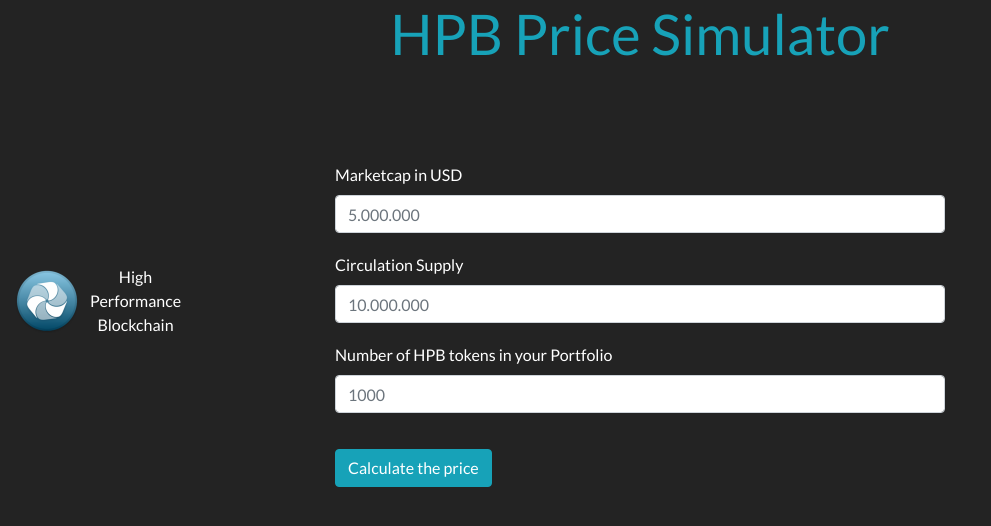
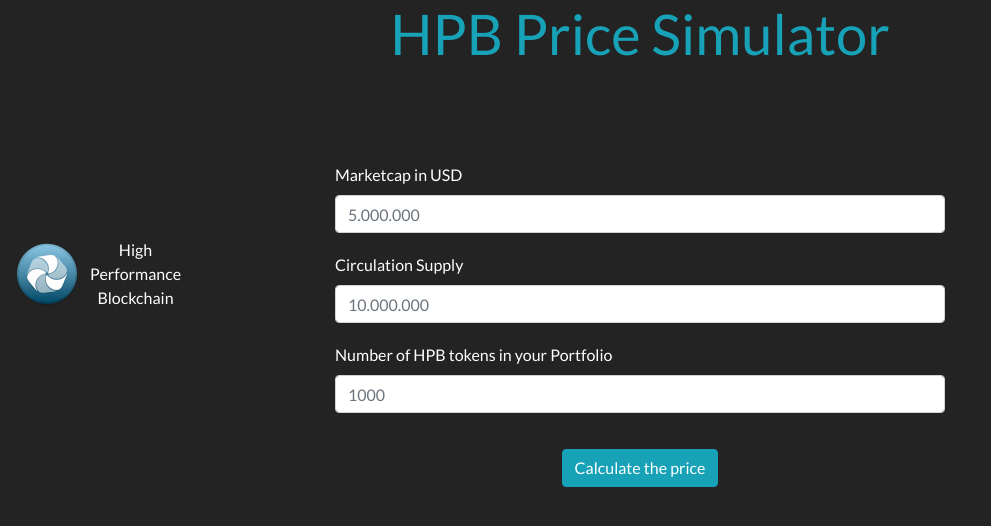
Before and after one commit to ND-06/HPB-Price-Simulator, a plain HTML site: page index.html in a window 1280 px wide. Shown: the whole page, without its empty margins (0-991 px from the left). Drawn offline with nearby package versions, Linux system fonts and the light colour scheme.

Commit message:
button calculate price centered

```diff
--- a/index.html
+++ b/index.html
@@ -28,15 +28,18 @@
           <a id="hpblink" href="https://hpb.io/">High Performance Blockchain</a>
         </div>
 
-        <div class="col-sm-6 col-md-5 col-lg-5 col-xl-6 mt-5">
+        <div class="col-sm-6 col-lg-5 col-xl-6 mt-5">
               <label for="formGroupExampleInput">Marketcap in USD</label>
               <input type="number" class="form-control" id="formGroupExampleInput" placeholder="5.000.000">
               <label for="formGroupExampleInput2">Circulation Supply</label>
               <input type="number" class="form-control" id="formGroupExampleInput2" placeholder="10.000.000">
               <label for="formGroupExampleInput2">Number of HPB tokens in your Portfolio</label>
               <input type="number" class="form-control" id="formGroupExampleInput2" placeholder="1000">
-              <button class="btn btn-info mt-3">Calculate the price</button>
         </div>
+
+      <div class="text-center col-12">
+        <button class="btn btn-info text-center mt-3">Calculate the price</button>
+      </div>
 
         <div class="col-md-12 d-flex justify-content-center mt-0">
           <p class="text-info text-center mt-5" id="resultParagraph"></p>
@@ -47,8 +50,6 @@
 
 </wrapper>
 
-
-
 <script src="https://code.jquery.com/jquery-3.3.1.slim.min.js" integrity="sha384-q8i/X+965DzO0rT7abK41JStQIAqVgRVzpbzo5smXKp4YfRvH+8abtTE1Pi6jizo" crossorigin="anonymous"></script>
 <script src="https://cdnjs.cloudflare.com/ajax/libs/popper.js/1.14.6/umd/popper.min.js" integrity="sha384-wHAiFfRlMFy6i5SRaxvfOCifBUQy1xHdJ/yoi7FRNXMRBu5WHdZYu1hA6ZOblgut" crossorigin="anonymous"></script>
 <script src="https://stackpath.bootstrapcdn.com/bootstrap/4.2.1/js/bootstrap.min.js" integrity="sha384-B0UglyR+jN6CkvvICOB2joaf5I4l3gm9GU6Hc1og6Ls7i6U/mkkaduKaBhlAXv9k" crossorigin="anonymous"></script>
```
